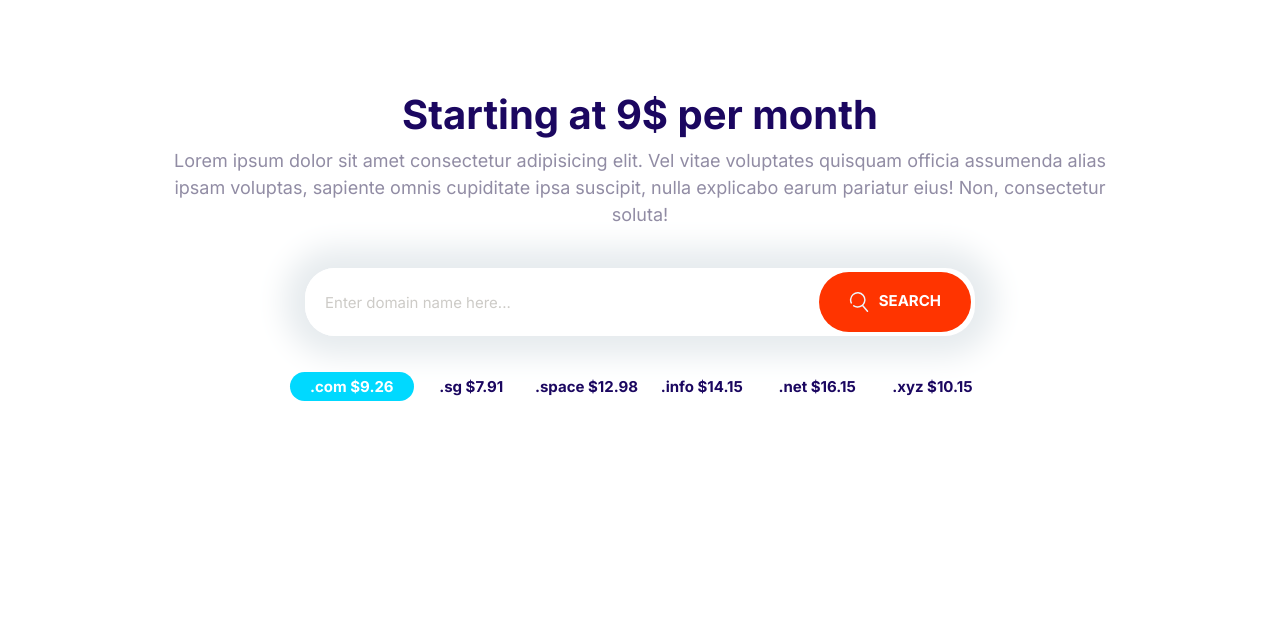
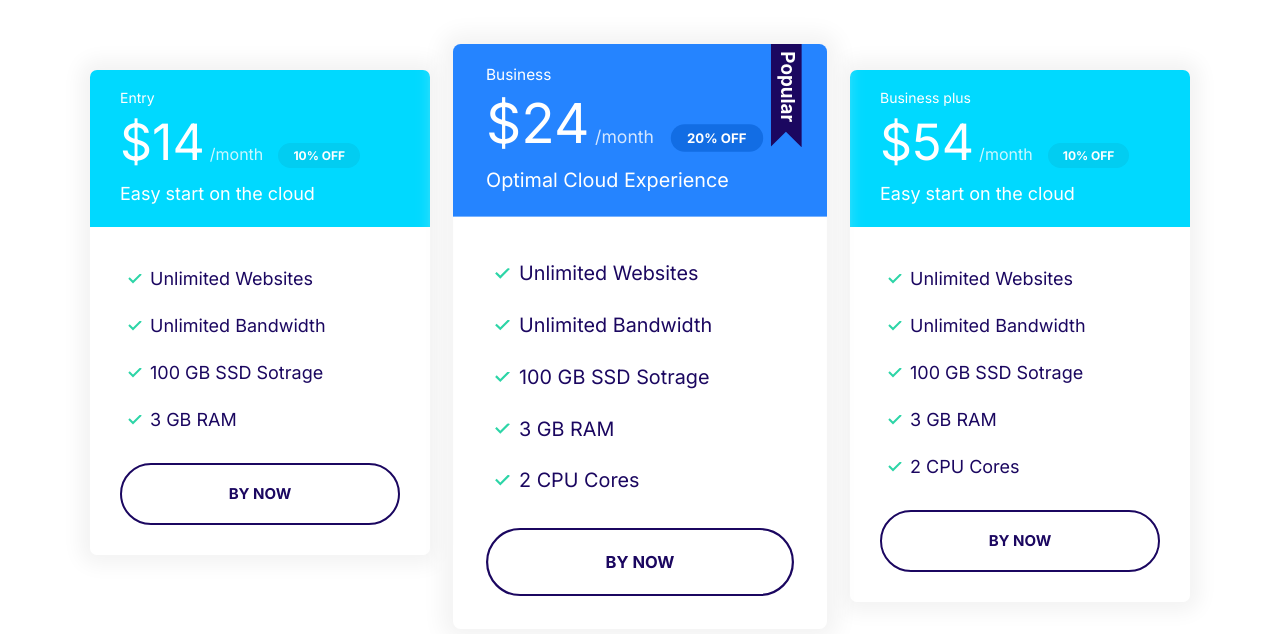
Before and after one commit to drizzlecat/html-css-practice, a plain HTML site: page index.html in a window 1280 px wide. Drawn offline with Linux system fonts and the light colour scheme.

Commit message:
define the plan block

```diff
--- a/css/styles.css
+++ b/css/styles.css
@@ -325,11 +325,19 @@ a {
   background: var(--color-secondary);
 }
 
+.card--primary  .badge--primary{
+  background: #126de4;
+}
+
 .card--secondary  .badge--secondary{
   background: #02cdf1;
 }
 
 /* Plans */
+.plan{
+  transition: transform .2s ease-out;
+}
+
 .plan__name{
   color: #fff;
   margin: 0;
@@ -358,9 +366,11 @@ a {
 .plan .list__item{
   margin-bottom: 2rem;
 }
+
 .plan--popular{
-  overflow: visible;
+  transform: scale(1.1);
 }
+
 .plan--popular .card__header{
   position: relative;
 
@@ -371,6 +381,14 @@ a {
   position: absolute;
   top: -6px;
   right: 5%;
+}
+
+.plan:hover{
+  transform: scale(1.05);
+}
+
+.plan--popular:hover{
+  transform: scale(1.15);
 }
 
 @media screen and (min-width:1024px) {
@@ -611,7 +629,7 @@ content: open-quote;
   }
 
   .container{
-    max-width: 1024px;
+    max-width: 1140px;
     margin: 0 auto;
   }
 
@@ -729,3 +747,13 @@ content: open-quote;
     grid-template-columns: repeat(6, 1fr);
   }
 }
+
+/* plan block */
+
+.block-plans .grid{
+  gap: 8rem 4rem;
+}
+
+.block-plans .card{
+  max-width: 500px;
+}
--- a/index.html
+++ b/index.html
@@ -15,37 +15,73 @@
     <link rel="stylesheet" href="css/styles.css" />
   </head>
   <body>
-    <section class="block container block-domain">
-      <header class="block__header">
-        <h2>Starting at 9$ per month</h2>
-        <p>
-          Lorem ipsum dolor sit amet consectetur adipisicing elit. Vel vitae
-          voluptates quisquam officia assumenda alias ipsam voluptas, sapiente
-          omnis cupiditate ipsa suscipit, nulla explicabo earum pariatur eius!
-          Non, consectetur soluta!
-        </p>
-      </header>
-      <div class="input-group">
-        <input
-          type="text"
-          class="input"
-          placeholder="Enter domain name here..."
-        />
-        <button class="btn btn--accent">
-          <svg class="icon icon--white">
-            <use xlink:href="images/sprite.svg#search"></use></svg
-          >Search
-        </button>
+    <section class="block container block-plans">
+      <div class="grid grid--1x3">
+        <div class="plan">
+          <div class="card card--secondary">
+            <header class="card__header">
+              <h3 class="plan__name">Entry</h3>
+              <span class="plan__price">$14</span>
+              <span class="plan__billing-cycle">/month</span>
+              <span class="badge badge--secondary badge--small">10% OFF</span>
+              <span class="plan_description">Easy start on the cloud</span>
+            </header>
+            <div class="card__body">
+              <ul class="list list--tick">
+                <li class="list__item">Unlimited Websites</li>
+                <li class="list__item">Unlimited Bandwidth</li>
+                <li class="list__item">100 GB SSD Sotrage</li>
+                <li class="list__item">3 GB RAM</li>
+              </ul>
+              <button class="btn btn--outline btn--block">BY NOW</button>
+            </div>
+          </div>
+        </div>
+
+        <div class="plan plan--popular">
+          <div class="card card--primary">
+            <header class="card__header">
+              <h3 class="plan__name">Business</h3>
+              <span class="plan__price">$24</span>
+              <span class="plan__billing-cycle">/month</span>
+              <span class="badge badge--primary badge--small">20% OFF</span>
+              <span class="plan_description">Optimal Cloud Experience</span>
+            </header>
+            <div class="card__body">
+              <ul class="list list--tick">
+                <li class="list__item">Unlimited Websites</li>
+                <li class="list__item">Unlimited Bandwidth</li>
+                <li class="list__item">100 GB SSD Sotrage</li>
+                <li class="list__item">3 GB RAM</li>
+                <li class="list__item">2 CPU Cores</li>
+              </ul>
+              <button class="btn btn--outline btn--block">BY NOW</button>
+            </div>
+          </div>
+        </div>
+
+        <div class="plan">
+          <div class="card card--secondary">
+            <header class="card__header">
+              <h3 class="plan__name">Business plus</h3>
+              <span class="plan__price">$54</span>
+              <span class="plan__billing-cycle">/month</span>
+              <span class="badge badge--secondary badge--small">10% OFF</span>
+              <span class="plan_description">Easy start on the cloud</span>
+            </header>
+            <div class="card__body">
+              <ul class="list list--tick">
+                <li class="list__item">Unlimited Websites</li>
+                <li class="list__item">Unlimited Bandwidth</li>
+                <li class="list__item">100 GB SSD Sotrage</li>
+                <li class="list__item">3 GB RAM</li>
+                <li class="list__item">2 CPU Cores</li>
+              </ul>
+              <button class="btn btn--outline btn--block">BY NOW</button>
+            </div>
+          </div>
+        </div>
       </div>
-      <ul class="list block-domain__prices">
-        <li><span class="badge badge--secondary">.com $9.26</span></li>
-        <li>.sg $7.91</li>
-        <li>.space $12.98</li>
-        <li>.info $14.15</li>
-        <li>.net $16.15</li>
-        <li>.xyz $10.15</li>
-      </ul>
     </section>
-    <script src="js/main.js"></script>
   </body>
 </html>
```
Also changed, not shown: components/plan-block.html (added, +68 -0 lines), components/card.html (renamed from components/cards.html).
